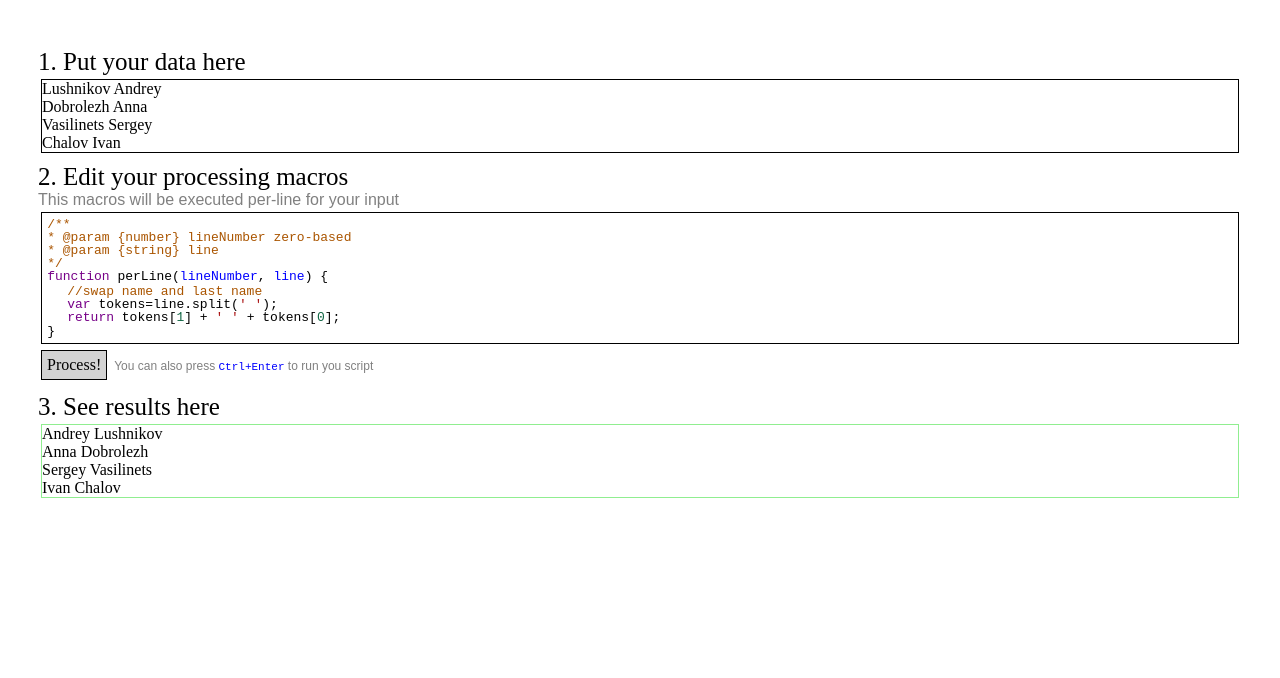
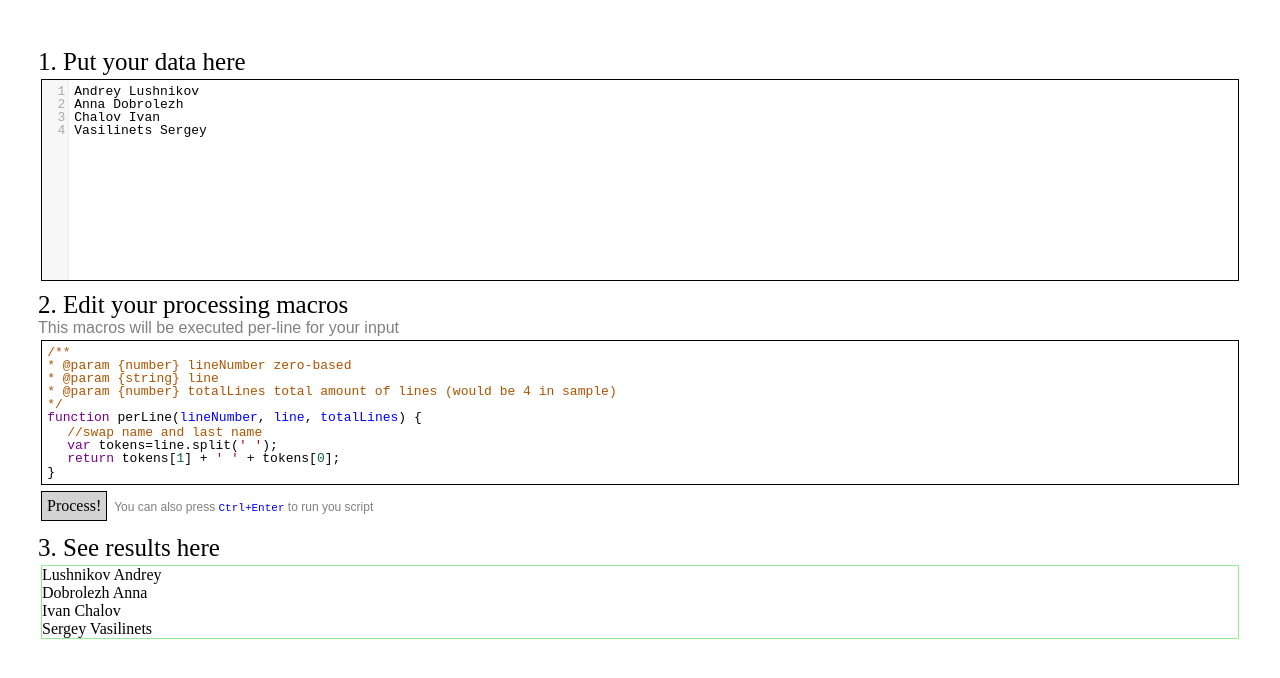
Before and after one commit to aslushnikov/jsawk, a plain HTML site: page jsawk.html in a window 1280 px wide. Both pictures are taken after a click on the element "Process!". Drawn offline with Linux system fonts and the light colour scheme.

Commit message:
fixed critical bug

```diff
--- a/jsawk.html
+++ b/jsawk.html
@@ -13,10 +13,7 @@
     <body>
         <section>
         <div class="header">1. Put your data here</div>
-        <div id="input" class="editable">Lushnikov Andrey
-Dobrolezh Anna
-Vasilinets Sergey
-Chalov Ivan</div>
+        <div id="input"></div>
         </section>
         <section>
             <div class="header">2. Edit your processing macros</div>
--- a/nerdy/jsawk.css
+++ b/nerdy/jsawk.css
@@ -10,6 +10,11 @@ body {
     border: 1px black solid;
     margin: 3px;
     white-space: pre;
+}
+
+#input .CodeMirror-scroll {
+    overflow: auto;
+    height: 200px;
 }
 
 #editor-header {
--- a/nerdy/jsawk.js
+++ b/nerdy/jsawk.js
@@ -1,4 +1,4 @@
-function runScript(funBody) {
+function runScript(funBody, txt) {
     var output = [];
     var $output = $("#output");
     $output.removeClass("error success");
@@ -6,10 +6,11 @@ function runScript(funBody) {
     var error = false;
 
     try{
-        var f = Function("lineNumber", "line", funBody);
-        var txt = $input.text().split("\n");
+        var f = Function("lineNumber", "line", "totalLines", funBody);
         for (var i = 0; i < txt.length; i++) {
-                output.push(f(i, txt[i]));
+           var result = f(i, txt[i], txt.length);
+           if (result)
+               output.push(result);
         }
     } catch (e) {
         output = [];
@@ -28,15 +29,19 @@ function runScript(funBody) {
 $(document).ready(function() {
 
     var headEditor = CodeMirror($("#editor-header").get(0), {
-        value: "/**\n* @param {number} lineNumber zero-based\n* @param {string} line\n*/\nfunction perLine(lineNumber, line) {",
+        value: "/**\n* @param {number} lineNumber zero-based\n* @param {string} line\n* @param {number} totalLines total amount of lines (would be 4 in sample)\n*/\nfunction perLine(lineNumber, line, totalLines) {",
         readOnly: "nocursor"
-
     });
     var footerEditor = CodeMirror($("#editor-footer").get(0), {
         value: "}",
         readOnly: "nocursor"
     });
 
+    var inputEditor = CodeMirror($("#input").get(0), {
+        value: "Andrey Lushnikov\nAnna Dobrolezh\nChalov Ivan\nVasilinets Sergey",
+
+        lineNumbers: true
+    });
 
 
     var bodyEditor = CodeMirror($("#editor-body").get(0), {
@@ -62,6 +67,6 @@ $(document).ready(function() {
     });
 
     $("#submit").click(function() {
-        runScript(bodyEditor.getValue());
+        runScript(bodyEditor.getValue(), inputEditor.getValue().split('\n'));
     });
 });
```
